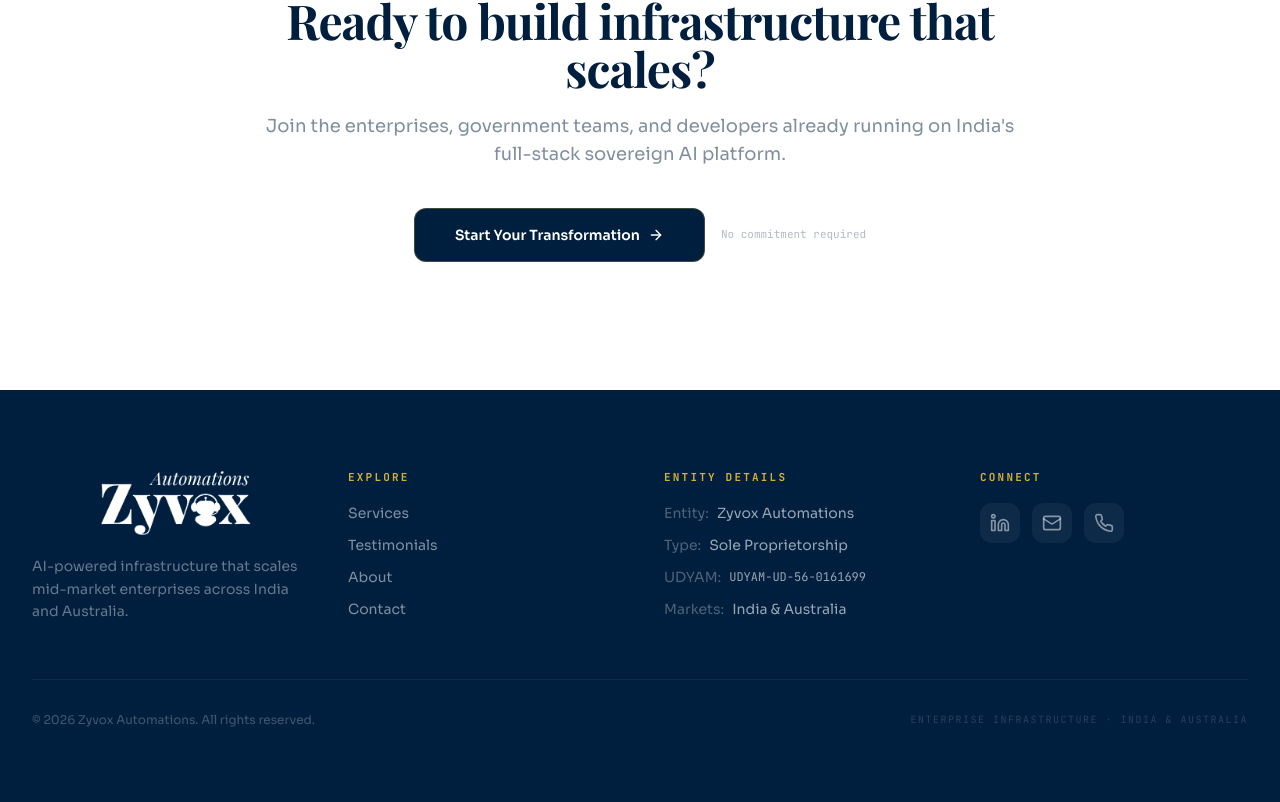
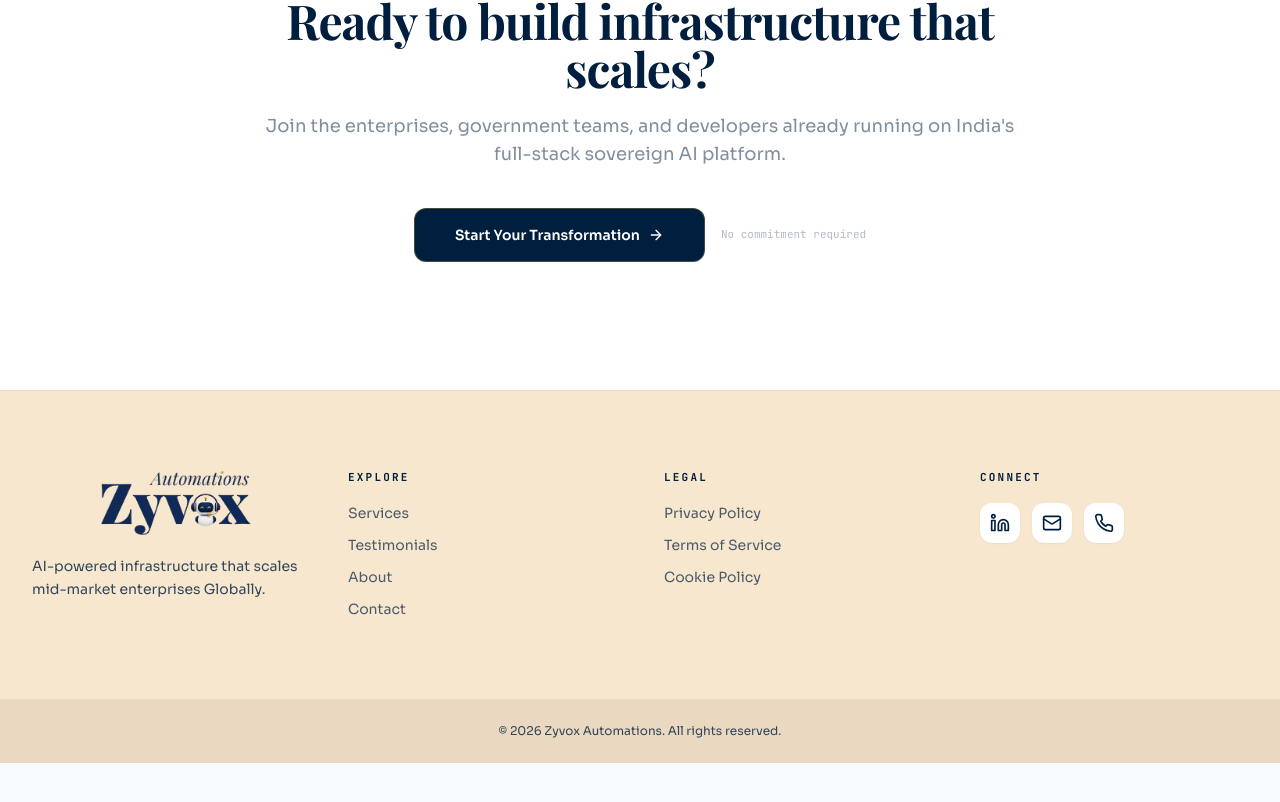
Before and after one commit to Sushmit94/Zyvox, a React (Vite) app: page / in a window 1280 px wide. Shown: the part 5413-6215 px from the top of the page. After the commit the page ends 6176 px from the top, so only its background shows below. Built offline with nearby package versions, Linux system fonts and the light colour scheme; the HTML template or start-up script is replaced by a standard one.

Commit message:
Update footer styling and content

```diff
--- a/src/components/SiteShell.tsx
+++ b/src/components/SiteShell.tsx
@@ -71,76 +71,63 @@
       </main>
 
       {/* ── Premium Footer ───────────────────────────────────── */}
-      <footer className="border-t border-[#001F3F]/5 bg-[#001F3F] py-16 text-white sm:py-20">
-        <div className="mx-auto max-w-[1440px] px-6 sm:px-8">
+      <footer className="border-t border-[#001F3F]/5 bg-[#F7E7CE] text-[#001F3F]">
+        <div className="mx-auto max-w-[1440px] px-6 py-16 sm:px-8 sm:py-20">
           <div className="grid gap-12 text-center md:text-left lg:grid-cols-4">
             {/* Brand */}
             <div className="lg:col-span-1">
               <div className="mx-auto h-14 w-60 overflow-hidden rounded-md md:mx-0 md:h-16 md:w-72">
-                <img src="/images/main_logo.PNG" alt="Zyvox Automations" className="h-full w-full object-contain brightness-0 invert" />
+                <img src="/images/main_logo.PNG" alt="Zyvox Automations" className="h-full w-full object-contain" />
               </div>
-              <p className="mx-auto mt-5 max-w-xs text-sm leading-relaxed text-white/40 md:mx-0">
-                AI-powered infrastructure that scales mid-market enterprises across India and Australia.
+              <p className="mx-auto mt-5 max-w-xs text-sm leading-relaxed text-[#001F3F]/80 md:mx-0">
+                AI-powered infrastructure that scales mid-market enterprises Globally.
               </p>
             </div>
 
             {/* Explore */}
             <div>
-              <h3 className="font-mono text-[11px] font-bold uppercase tracking-[0.2em] text-[#D4AF37]">Explore</h3>
-              <ul className="mt-5 space-y-3 text-sm text-white/50">
-                <li><NavLink to="/services" className="transition-colors hover:text-white">Services</NavLink></li>
-                <li><NavLink to="/testimonials" className="transition-colors hover:text-white">Testimonials</NavLink></li>
-                <li><NavLink to="/about" className="transition-colors hover:text-white">About</NavLink></li>
-                <li><NavLink to="/contact" className="transition-colors hover:text-white">Contact</NavLink></li>
+              <h3 className="font-mono text-[11px] font-bold uppercase tracking-[0.2em] text-[#001F3F]">Explore</h3>
+              <ul className="mt-5 space-y-3 text-sm text-[#001F3F]/70">
+                <li><NavLink to="/services" className="transition-colors hover:text-[#001F3F] hover:font-semibold">Services</NavLink></li>
+                <li><NavLink to="/testimonials" className="transition-colors hover:text-[#001F3F] hover:font-semibold">Testimonials</NavLink></li>
+                <li><NavLink to="/about" className="transition-colors hover:text-[#001F3F] hover:font-semibold">About</NavLink></li>
+                <li><NavLink to="/contact" className="transition-colors hover:text-[#001F3F] hover:font-semibold">Contact</NavLink></li>
               </ul>
             </div>
 
-            {/* Entity Details */}
+            {/* Legal (Replacing Entity Details) */}
             <div>
-              <h3 className="font-mono text-[11px] font-bold uppercase tracking-[0.2em] text-[#D4AF37]">Entity Details</h3>
-              <ul className="mt-5 space-y-3 text-sm text-white/50">
-                <li className="flex items-center justify-center gap-2 md:justify-start">
-                  <span className="text-white/30">Entity:</span>
-                  <span className="text-white/60">Zyvox Automations</span>
-                </li>
-                <li className="flex items-center justify-center gap-2 md:justify-start">
-                  <span className="text-white/30">Type:</span>
-                  <span className="text-white/60">Sole Proprietorship</span>
-                </li>
-                <li className="flex items-center justify-center gap-2 md:justify-start">
-                  <span className="text-white/30">UDYAM:</span>
-                  <span className="font-mono text-xs text-white/60">UDYAM-UD-56-0161699</span>
-                </li>
-                <li className="flex items-center justify-center gap-2 md:justify-start">
-                  <span className="text-white/30">Markets:</span>
-                  <span className="text-white/60">India & Australia</span>
-                </li>
+              <h3 className="font-mono text-[11px] font-bold uppercase tracking-[0.2em] text-[#001F3F]">Legal</h3>
+              <ul className="mt-5 space-y-3 text-sm text-[#001F3F]/70">
+                <li><NavLink to="/privacy" className="transition-colors hover:text-[#001F3F] hover:font-semibold">Privacy Policy</NavLink></li>
+                <li><NavLink to="/terms" className="transition-colors hover:text-[#001F3F] hover:font-semibold">Terms of Service</NavLink></li>
+                <li><NavLink to="/cookies" className="transition-colors hover:text-[#001F3F] hover:font-semibold">Cookie Policy</NavLink></li>
               </ul>
             </div>
 
             {/* Connect */}
             <div>
-              <h3 className="font-mono text-[11px] font-bold uppercase tracking-[0.2em] text-[#D4AF37]">Connect</h3>
+              <h3 className="font-mono text-[11px] font-bold uppercase tracking-[0.2em] text-[#001F3F]">Connect</h3>
               <div className="mt-5 inline-flex items-center gap-3">
                 <a
                   href="https://www.linkedin.com/company/zyvox-ai/"
                   target="_blank"
                   rel="noreferrer"
-                  className="flex h-10 w-10 items-center justify-center rounded-xl bg-white/5 text-white/50 transition-all hover:bg-[#D4AF37]/10 hover:text-[#D4AF37]"
+                  className="flex h-10 w-10 items-center justify-center rounded-xl bg-white text-[#001F3F] shadow-sm transition-all hover:bg-[#001F3F] hover:text-white"
                   aria-label="LinkedIn"
                 >
                   <Linkedin className="h-5 w-5" />
                 </a>
                 <a
                   href="mailto:hello@zyvoxautomations.com"
-                  className="flex h-10 w-10 items-center justify-center rounded-xl bg-white/5 text-white/50 transition-all hover:bg-[#D4AF37]/10 hover:text-[#D4AF37]"
+                  className="flex h-10 w-10 items-center justify-center rounded-xl bg-white text-[#001F3F] shadow-sm transition-all hover:bg-[#001F3F] hover:text-white"
                   aria-label="Email"
                 >
                   <Mail className="h-5 w-5" />
                 </a>
                 <a
-                  href="tel:+10000000000"
-                  className="flex h-10 w-10 items-center justify-center rounded-xl bg-white/5 text-white/50 transition-all hover:bg-[#D4AF37]/10 hover:text-[#D4AF37]"
+                  href="tel:+917078061233"
+                  className="flex h-10 w-10 items-center justify-center rounded-xl bg-white text-[#001F3F] shadow-sm transition-all hover:bg-[#001F3F] hover:text-white"
                   aria-label="Phone"
                 >
                   <Phone className="h-5 w-5" />
@@ -148,14 +135,13 @@
               </div>
             </div>
           </div>
+        </div>
 
-          {/* Bottom bar */}
-          <div className="mt-14 flex flex-col items-center justify-between gap-4 border-t border-white/5 pt-8 sm:flex-row">
-            <span className="font-sans text-xs text-white/25">
+        {/* Bottom bar */}
+        <div className="bg-[#EAD8C0] py-6">
+          <div className="mx-auto max-w-[1440px] px-6 sm:px-8 flex justify-center text-center">
+            <span className="font-sans text-xs text-[#001F3F]/80">
               © {new Date().getFullYear()} Zyvox Automations. All rights reserved.
-            </span>
-            <span className="font-mono text-[10px] uppercase tracking-[0.15em] text-white/15">
-              Enterprise Infrastructure · India & Australia
             </span>
           </div>
         </div>
```
